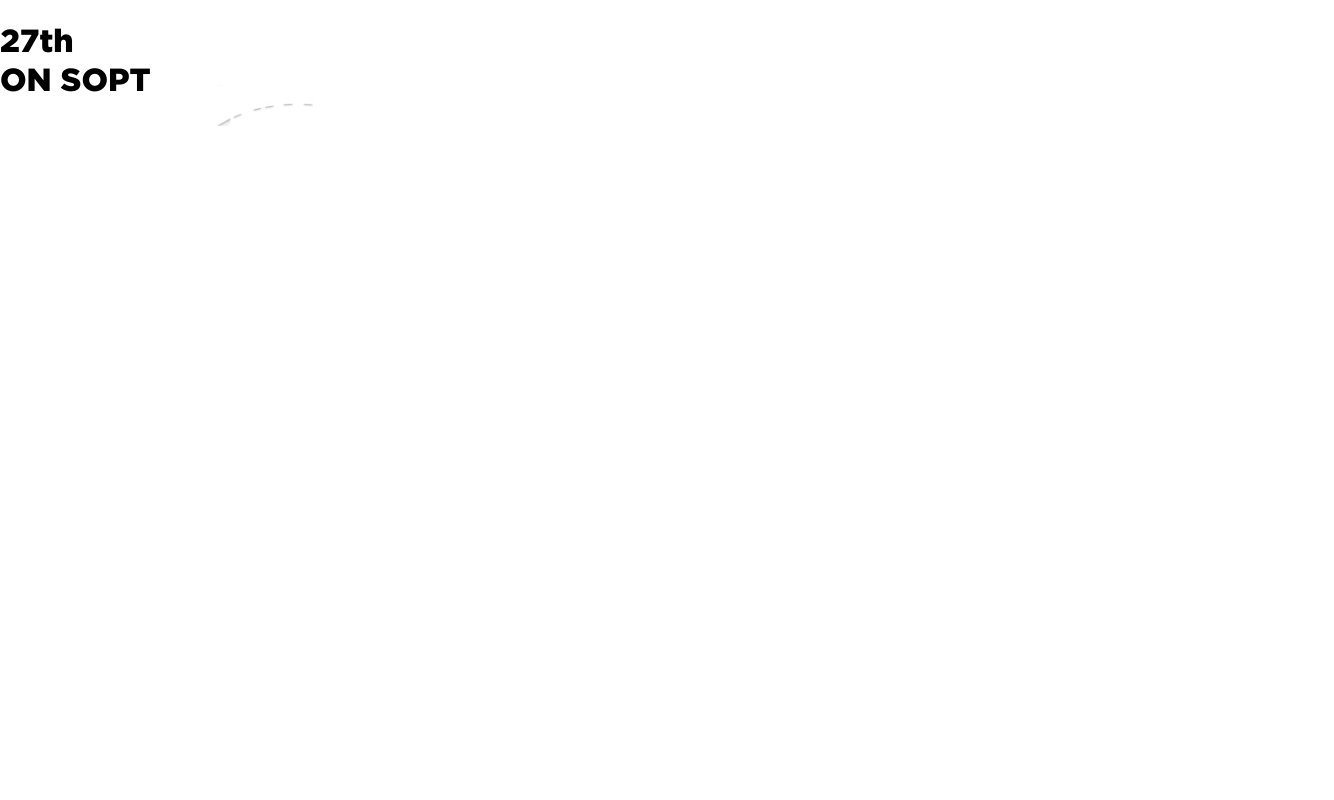
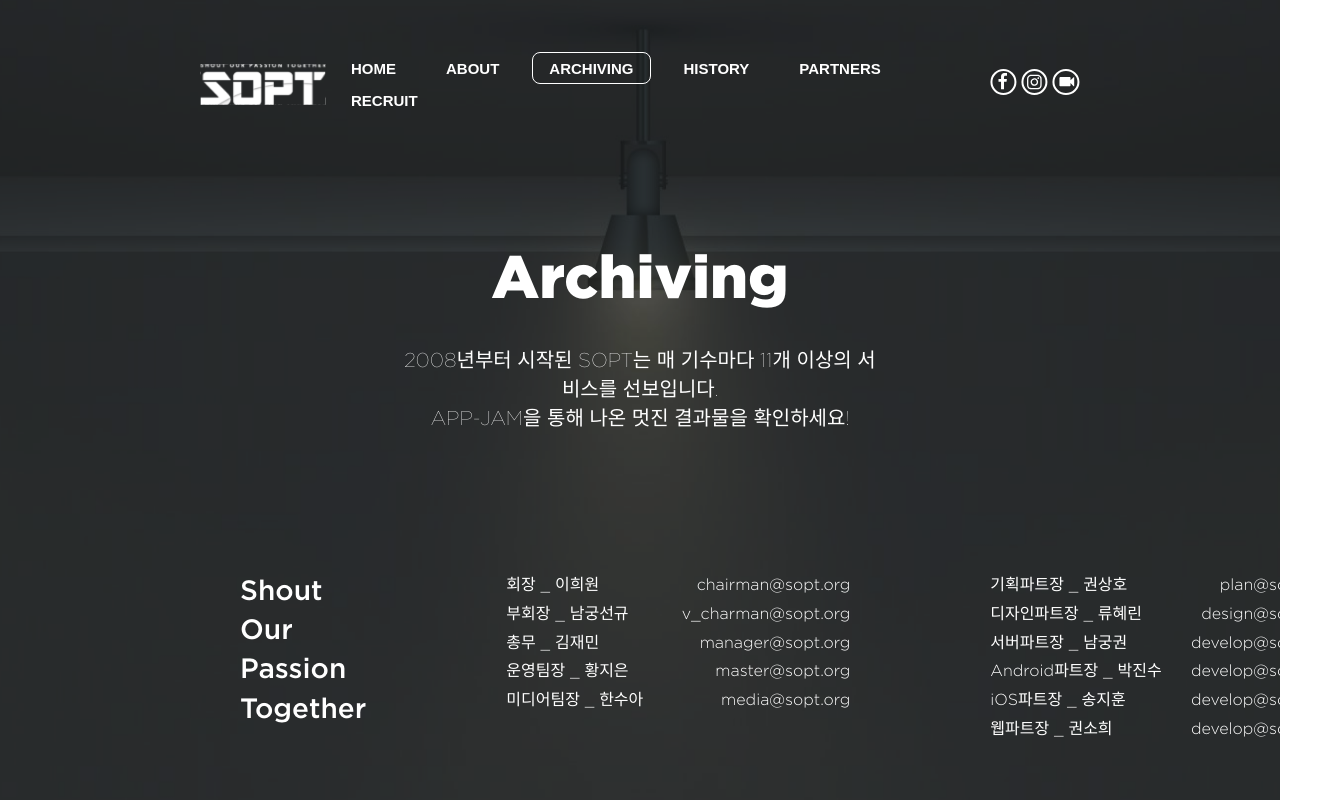
Before and after one commit to JunyupHong/SOPT-homepage, a Next.js app: page /archive/27 in a window 1280 px wide. Shown: the top 800 px of the page, 1334 px wide, since content can reach past the window. Built offline with nearby package versions, Linux system fonts and the light colour scheme.

Commit message:
[Style] Archive Page Footer 및 background 적용

```diff
--- a/pages/archive/[id].tsx
+++ b/pages/archive/[id].tsx
@@ -1,5 +1,9 @@
+import Footer from '../../components/common/Footer';
+
 import { useRouter } from 'next/router';
 import { useEffect, useState } from 'react';
+
+import styled from '@emotion/styled';
 
 type appjamData_T = {
     name: string;
@@ -9,6 +13,34 @@ type appjamData_T = {
         desc: string;
         imageURL: string;
     }>;
+};
+
+const Styled = {
+    ArchiveWrapper: styled.div`
+        background-image: url('/assets/images/archivepage_background.png');
+        background-size: cover;
+        background-position: 1 50%;
+        background-repeat: no-repeat;
+    `,
+    ContentWrapper: styled.div`
+        padding: 240px 400px 140px 400px;
+        display: flex;
+        flex-direction: column;
+        justify-content: center;
+        align-items: center;
+
+        color: white;
+    `,
+    Title: styled.h2`
+        font-size: 60px;
+        font-weight: 700;
+        margin-bottom: 31px;
+    `,
+    Desc: styled.p`
+        font-size: 20px;
+        font-weight: 300;
+        text-align: center;
+    `,
 };
 const Archive = () => {
     const router = useRouter();
@@ -26,11 +58,19 @@ const Archive = () => {
 
     return appjamData ? (
         <>
-            <h1>
-                {appjamData.sequence}th
-                <br />
-                {appjamData.name}
-            </h1>
+            <Styled.ArchiveWrapper>
+                <Styled.ContentWrapper>
+                    <Styled.Title>Archiving</Styled.Title>
+                    <Styled.Desc>
+                        2008년부터 시작된 SOPT는 매 기수마다 11개 이상의 서비스를 선보입니다.
+                        <br />
+                        APP-JAM을 통해 나온 멋진 결과물을 확인하세요!
+                    </Styled.Desc>
+                </Styled.ContentWrapper>
+                <div style={{ padding: '0 240px 100px 240px' }}>
+                    <Footer />
+                </div>
+            </Styled.ArchiveWrapper>
         </>
     ) : (
         <></>
```
Also changed, not shown: pages/archive/index.tsx (+8 -1 lines), public/assets/images/archivepage_background.png (added).
